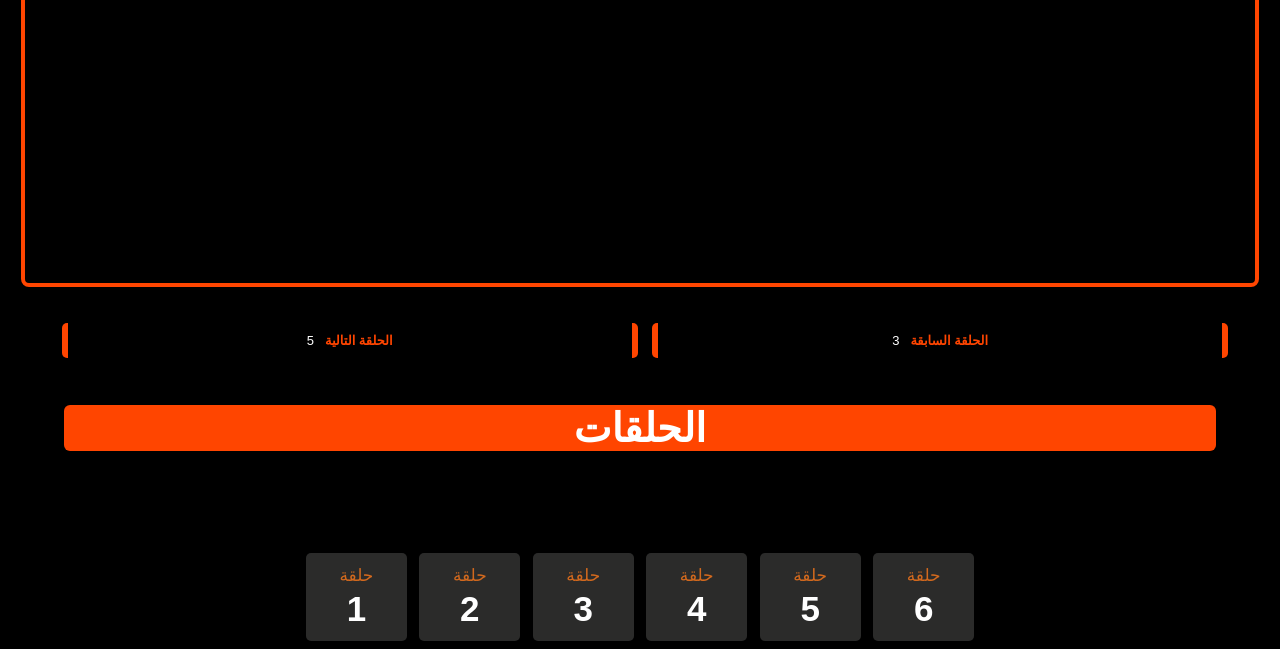
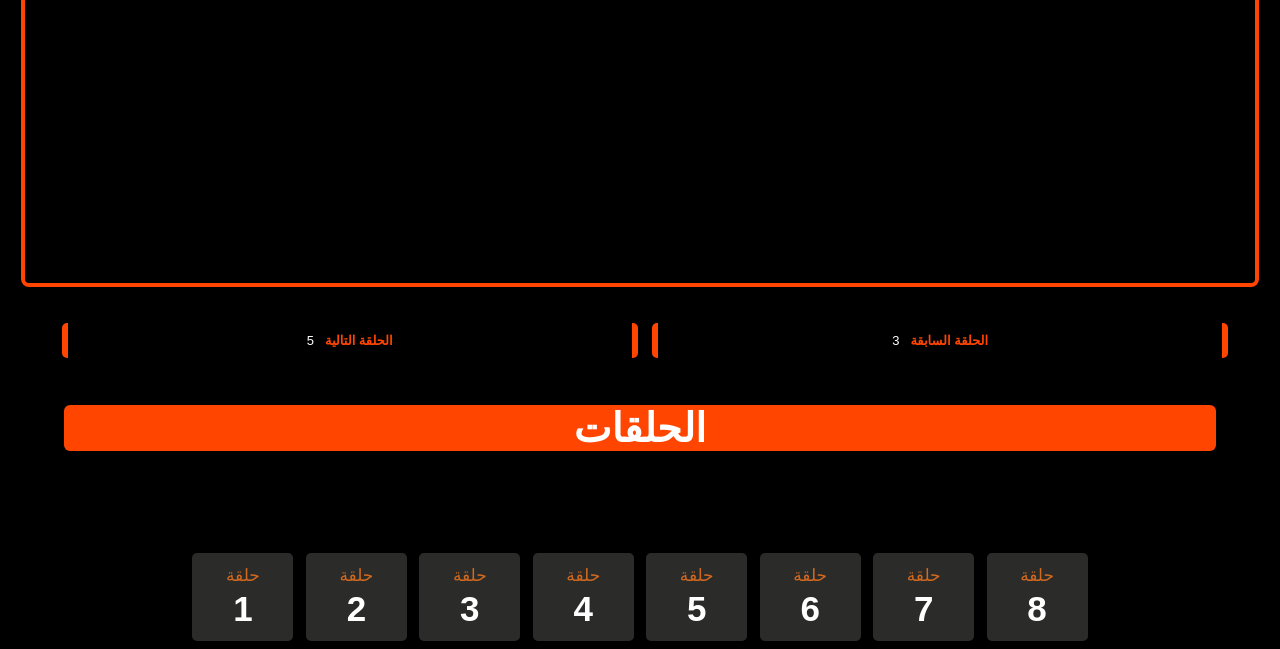
Before and after one commit to david-jansen1/Dawaay-Al-Safar, a plain HTML site: page episode4.html in a window 1280 px wide. Shown: the part 1420-2069 px from the top of the page. Drawn offline with Linux system fonts and the light colour scheme.

Commit message:
episode4.html

```diff
--- a/episode4.html
+++ b/episode4.html
@@ -265,6 +265,10 @@
       <a class="hoverable" href="episode4.html"><span>حلقة</span><strong>4</strong></a>
       <a class="hoverable" href="episode5.html"><span>حلقة</span><strong>5</strong></a>
       <a class="hoverable" href="episode6.html"><span>حلقة</span><strong>6</strong></a>
+      <a class="hoverable" href="episode7.html"><span>حلقة</span><strong>7</strong></a>
+      <a class="hoverable" href="episode8.html"><span>حلقة</span><strong>8</strong></a>
+<!--       <a class="hoverable" href="episode9.html"><span>حلقة</span><strong>9</strong></a>
+      <a class="hoverable" href="episode10.html"><span>حلقة</span><strong>10</strong></a> -->
     </div>
 </body>
 </html>
```
